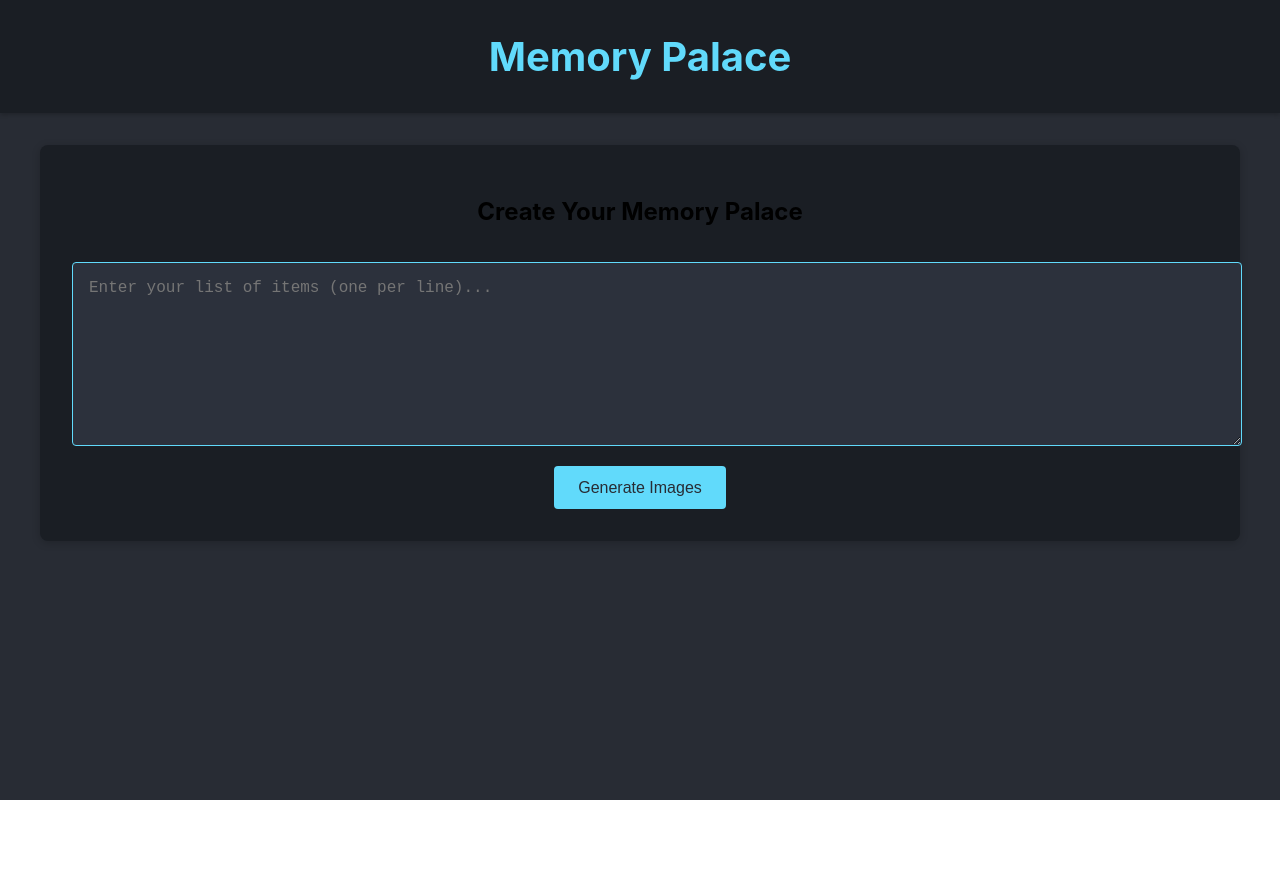
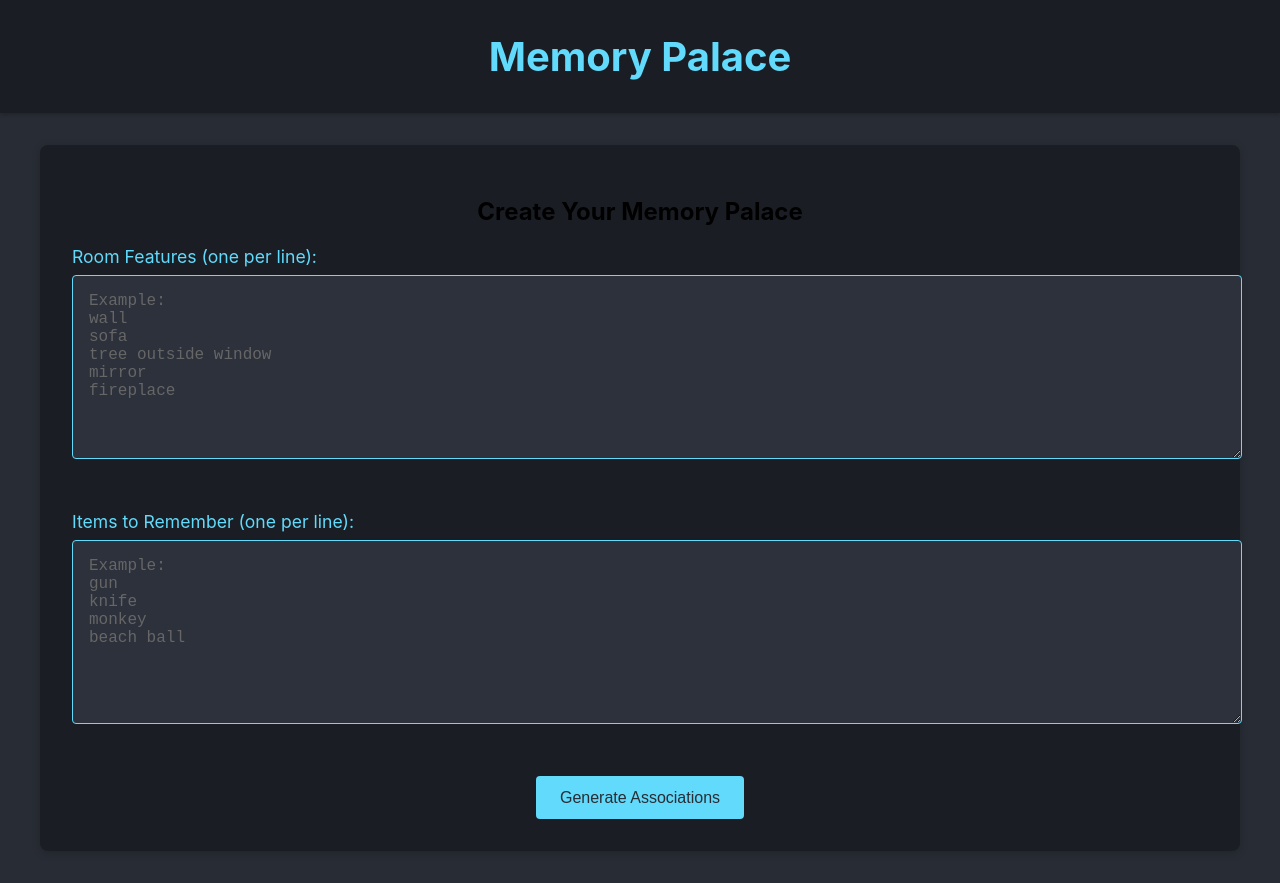
Before and after one commit to aaronipollock/memory-palace, a React (Create React App) app in the folder client/: page / in a window 1280 px wide. Before the commit the page ends 800 px from the top, so only its background shows below. Built offline with nearby package versions, Linux system fonts and the light colour scheme.

Commit message:
completed enhanced input

```diff
--- a/client/src/App.css
+++ b/client/src/App.css
@@ -45,17 +45,39 @@ main {
   box-shadow: 0 2px 8px rgba(0, 0, 0, 0.2);
 }
 
+.input-group {
+  margin-bottom: 2rem;
+  text-align: left;
+}
+
+.input-group label {
+  display: block;
+  margin-bottom: 0.5rem;
+  color: #61dafb;
+  font-size: 1.1rem;
+}
+
 textarea {
   width: 100%;
   min-height: 150px;
   padding: 1rem;
-  margin: 1rem 0;
+  margin-bottom: 1rem;
   border: 1px solid #61dafb;
   border-radius: 4px;
   background-color: #2c313c;
   color: white;
   font-size: 1rem;
   resize: vertical;
+  font-family: monospace;
+}
+
+textarea::placeholder {
+  color: #666;
+}
+
+textarea:disabled {
+  opacity: 0.7;
+  cursor: not-allowed;
 }
 
 button {
@@ -76,30 +98,73 @@ button:hover {
 /* Gallery Styles */
 .gallery-container {
   display: grid;
-  grid-template-columns: repeat(auto-fit, minmax(250px, 1fr));
-  gap: 1.5rem;
-  padding: 1rem;
+  grid-template-columns: repeat(auto-fit, minmax(300px, 1fr));
+  gap: 2rem;
+  padding: 2rem;
   background-color: #1a1e24;
   border-radius: 8px;
   box-shadow: 0 2px 8px rgba(0, 0, 0, 0.2);
 }
 
 .gallery-item {
-  position: relative;
-  aspect-ratio: 1;
+  background: #282c34;
+  border-radius: 8px;
   overflow: hidden;
-  border-radius: 4px;
+  box-shadow: 0 2px 4px rgba(0, 0, 0, 0.1);
   transition: transform 0.3s ease;
 }
 
 .gallery-item:hover {
-  transform: scale(1.02);
+  transform: translateY(-5px);
 }
 
-.gallery-item img {
+.image-container {
+  position: relative;
+  aspect-ratio: 1;
+  overflow: hidden;
+}
+
+.image-container img {
   width: 100%;
   height: 100%;
   object-fit: cover;
+  transition: transform 0.3s ease;
+}
+
+.image-details {
+  padding: 1.5rem;
+  background: #2c313c;
+}
+
+.association {
+  display: flex;
+  align-items: center;
+  justify-content: center;
+  gap: 1rem;
+  margin-bottom: 1rem;
+  font-size: 1.1rem;
+}
+
+.association .item {
+  color: #61dafb;
+  font-weight: bold;
+}
+
+.association .plus {
+  color: #666;
+}
+
+.association .feature {
+  color: #98c379;
+  font-weight: bold;
+}
+
+.prompt {
+  color: #abb2bf;
+  font-size: 0.9rem;
+  line-height: 1.4;
+  margin: 0;
+  text-align: center;
 }
 
 /* Loading State */
--- a/client/src/components/Gallery.js
+++ b/client/src/components/Gallery.js
@@ -1,4 +1,5 @@
 import React from 'react';
+import App from '../App';
 
 const Gallery = ({ images = [] }) => {
     if (images.length === 0) {
@@ -9,10 +10,21 @@ const Gallery = ({ images = [] }) => {
         <div className="gallery-container">
             {images.map((image, index) => (
                 <div key={index} className="gallery-item">
-                    <img
-                        src={image.url}
-                        alt={image.prompt || `Generated image ${index + 1}`}
-                    />
+                    <div className="image-container">
+                        <img
+                            src={image.url}
+                            alt={image.prompt || `Generated image ${index + 1}`}
+                            loading="lazy"
+                        />
+                    </div>
+                    <div className="image-details">
+                        <div className='association'>
+                            <span className='item'>{image.item}</span>
+                            <span className='plus'>+</span>
+                            <span className='feature'>{image.roomFeature}</span>
+                        </div>
+                        <p className='prompt'>{image.prompt}</p>
+                    </div>
                 </div>
             ))}
         </div>
--- a/client/src/components/InputPage.js
+++ b/client/src/components/InputPage.js
@@ -2,36 +2,39 @@ import React, { useState } from 'react';
 import axios from 'axios';
 
 const InputPage = ({ onImagesGenerated }) => {
-    const [inputText, setInputText] = useState('');
+    // Initialize state with empty strings
+    const [roomFeatures, setRoomFeatures] = useState('');
+    const [itemsToRemember, setItemsToRemember] = useState('');
     const [isLoading, setIsLoading] = useState(false);
     const [error, setError] = useState(null);
 
-    const handleInputChange = (e) => {
-        setInputText(e.target.value);
-        setError(null);
-    };
+    // const handleInputChange = (e) => {
+    //     setInputText(e.target.value);
+    //     setError(null);
+    // };
 
     const handleSubmit = async (e) => {
         e.preventDefault();
+
+        // Validate that both inputs have content
+        if (!roomFeatures.trim() || !itemsToRemember.trim()) {
+            setError('Please provide both room features and items to remember');
+            return;
+        }
+
         setIsLoading(true);
         setError(null);
 
         try {
             const response = await axios.post('http://localhost:5000/api/generate-images', {
-                inputText: inputText
+                roomFeatures: roomFeatures.split('\n').map(item => item.trim()).filter(Boolean),
+                itemsToRemember: itemsToRemember.split('\n').map(item => item.trim()).filter(Boolean)
             });
 
-            console.log('Response:', response.data); // Debug log
-
             if (response.data && response.data.images) {
-                // Pass the generated images up to the parent component
                 onImagesGenerated(response.data.images);
-                setInputText(''); // Clear the input after successful generation
-            } else {
-                throw new Error('No images received from the server');
             }
         } catch (err) {
-            console.error('Error details:', err);
             setError(err.response?.data?.error || 'Failed to generate images. Please try again.');
         } finally {
             setIsLoading(false);
@@ -42,18 +45,44 @@ const InputPage = ({ onImagesGenerated }) => {
         <div className="input-container">
             <h2>Create Your Memory Palace</h2>
             <form onSubmit={handleSubmit}>
-                <textarea
-                    value={inputText}
-                    onChange={handleInputChange}
-                    placeholder="Enter your list of items (one per line)..."
-                    disabled={isLoading}
-                />
+                <div className="input-group">
+                    <label>Room Features (one per line):</label>
+                    <textarea
+                        value={roomFeatures}
+                        onChange={(e) => setRoomFeatures(e.target.value)}
+                        placeholder="Example:
+wall
+sofa
+tree outside window
+mirror
+fireplace"
+                        disabled={isLoading}
+                    />
+                </div>
+
+                <div className="input-group">
+                    <label>Items to Remember (one per line):</label>
+                    <textarea
+                        value={itemsToRemember}
+                        onChange={(e) => setItemsToRemember(e.target.value)}
+                        placeholder="Example:
+gun
+knife
+monkey
+beach ball"
+                        disabled={isLoading}
+                    />
+                </div>
+
                 {error && <div className="error">{error}</div>}
-                <button type="submit" disabled={isLoading || !inputText.trim()}>
-                    {isLoading ? 'Generating...' : 'Generate Images'}
+                <button
+                    type="submit"
+                    disabled={isLoading || !roomFeatures.trim() || !itemsToRemember.trim()}
+                >
+                    {isLoading ? 'Generating...' : 'Generate Associations'}
                 </button>
             </form>
-            {isLoading && <div className="loading">Generating your images...</div>}
+            {isLoading && <div className="loading">Creating your memory associations...</div>}
         </div>
     );
 };
```
Also changed, not shown: 1 other file (tests, documents, lock files or other folders).
